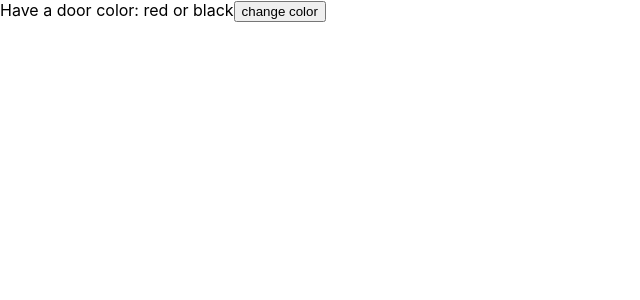
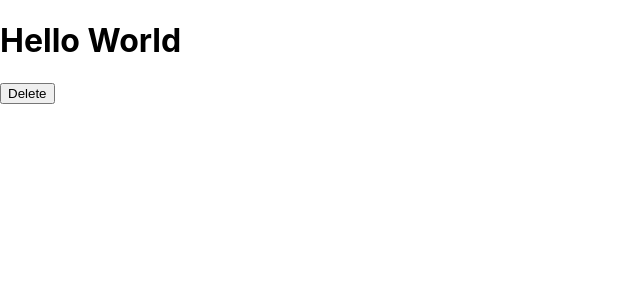
Before and after one commit to tangminhtriet/learn-classComponent, a React (Create React App) app: page / in a window 1280 px wide. Shown: the top 300 px of the page, without its empty margins (0-640 px from the left). Built offline with nearby package versions, Linux system fonts and the light colour scheme.

Commit message:
learn 3 phrases of component

```diff
--- a/src/components/Car.jsx
+++ b/src/components/Car.jsx
@@ -4,20 +4,61 @@ class Home extends Component {
     constructor(props) {
         super(props);
         this.state = {
-            color: 'red'
+            color: 'red',
+            show: true
         }
     }
-    changeColor = () => {
+    // changeColor = () => {
+    //     this.setState({
+    //         color: 'blue'
+    //     })
+    // }
+    // componentDidMount() {
+    //     setTimeout(() => {
+    //         this.setState({
+    //             color: 'green'
+    //         })
+    //     }, 2000);
+    // }
+    // getSnapshotBeforeUpdate(prevProp, prevState) {
+    //     console.log('prev state:', prevState.color);
+    // }
+
+    // static getDerivedStateFromProps(props, state) {
+    //     return { color: props.colorDoor };
+    // }
+
+    // shouldComponentUpdate() {
+    //     return false
+    // }
+
+    Delete = () => {
         this.setState({
-            color: 'blue'
+            show: false
         })
     }
     render() {
-
+        let myheader;
+        if (this.state.show) {
+            myheader = <Child />
+        }
         return (
             <div>
-                Have a door color: {this.state.color} or {this.props.colorDoor}
-                <button onClick={this.changeColor}>change color</button>
+                {myheader}
+                <button onClick={this.Delete}>Delete</button>
+            </div>
+        );
+    }
+}
+
+class Child extends Component {
+    componentWillUnmount() {
+        alert('The component named Header is about to be unmounted.')
+    }
+    render() {
+        return (
+            <div>
+                <h1>Hello World</h1>
             </div>
         );
     }
```
